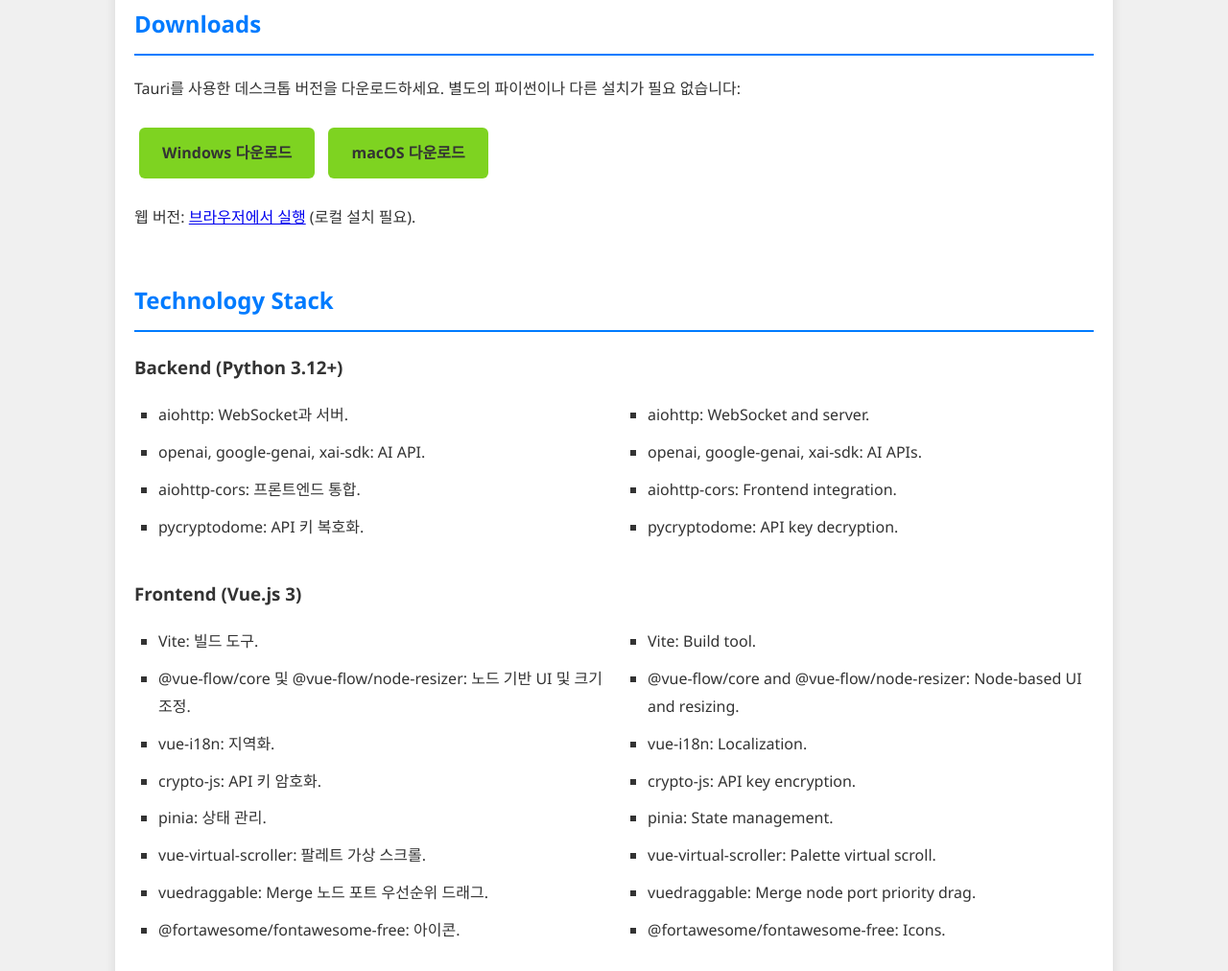
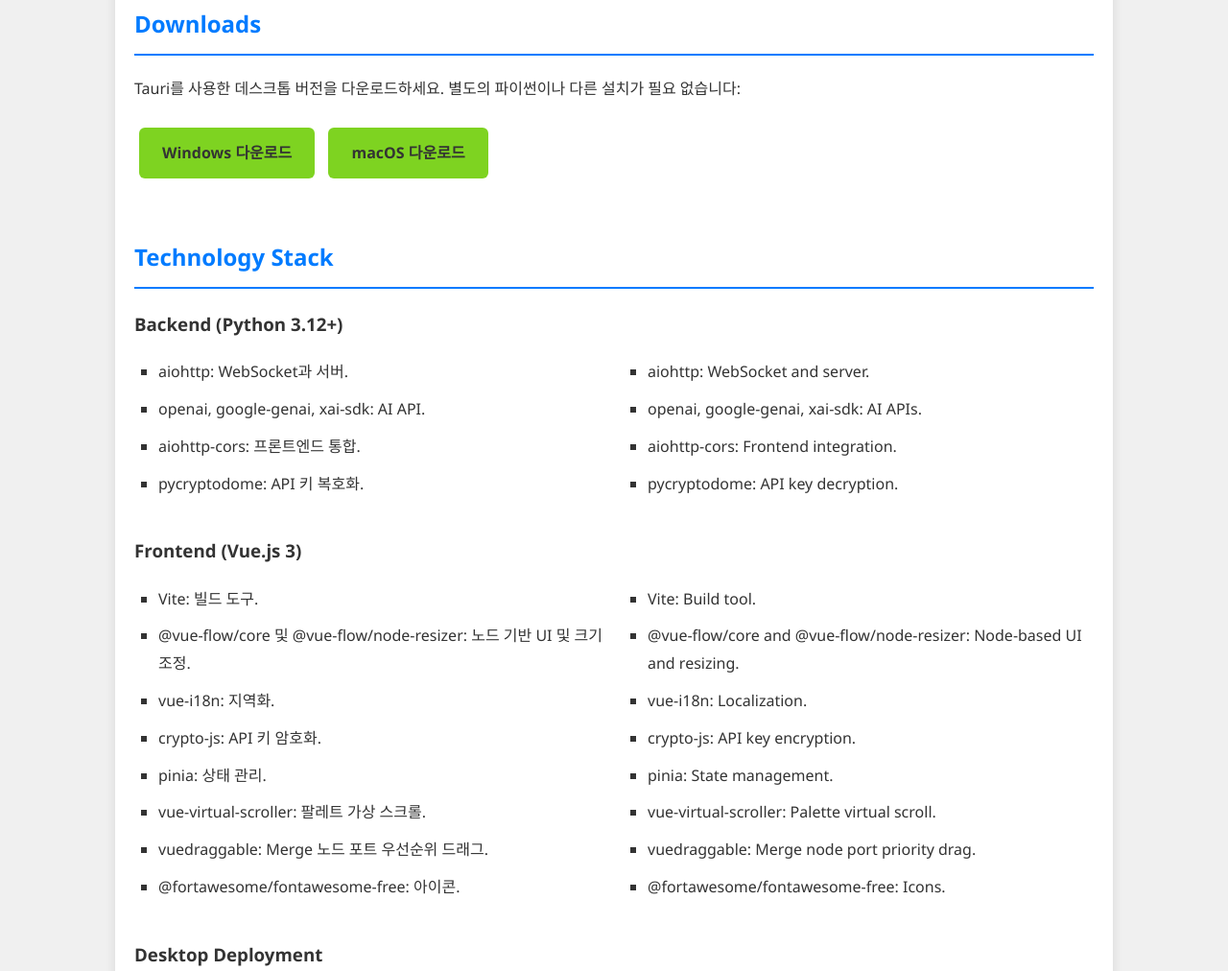
Before and after one commit to gagongjaryo/LogiCanvas, a plain HTML site: page index.html in a window 1280 px wide. Shown: the part 2653-3665 px from the top of the page at 96% size. Drawn offline with Linux system fonts and the light colour scheme.

Commit message:
Update index.html

```diff
--- a/index.html
+++ b/index.html
@@ -170,7 +170,6 @@
             <p>Tauri를 사용한 데스크톱 버전을 다운로드하세요. 별도의 파이썬이나 다른 설치가 필요 없습니다:</p>
             <a href="https://github.com/yourusername/logicanvas-desktop/releases/latest/download/LogiCanvas-win.exe" class="download-btn">Windows 다운로드</a>
             <a href="https://github.com/yourusername/logicanvas-desktop/releases/latest/download/LogiCanvas-mac.dmg" class="download-btn">macOS 다운로드</a>
-            <p>웹 버전: <a href="http://localhost:8080">브라우저에서 실행</a> (로컬 설치 필요).</p>
         </section>
         <section class="section">
             <h2>Technology Stack</h2>
```
